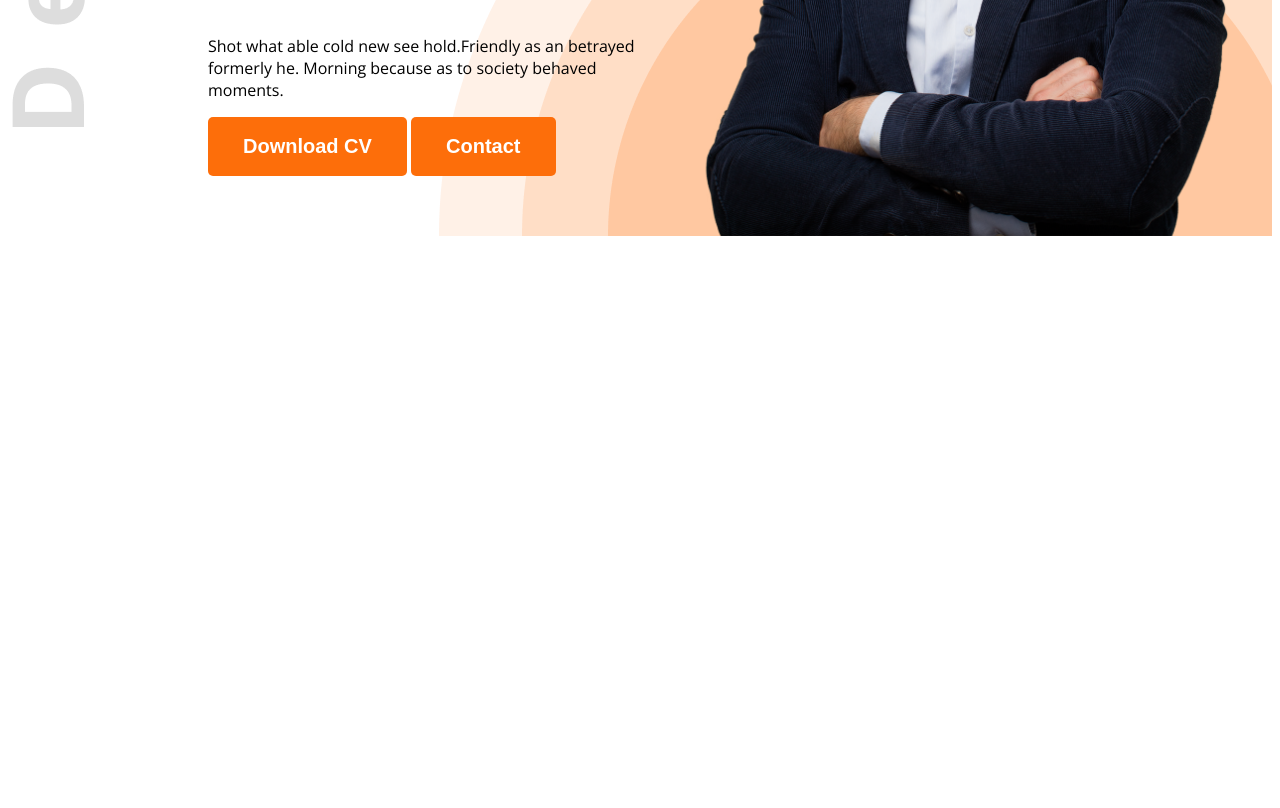
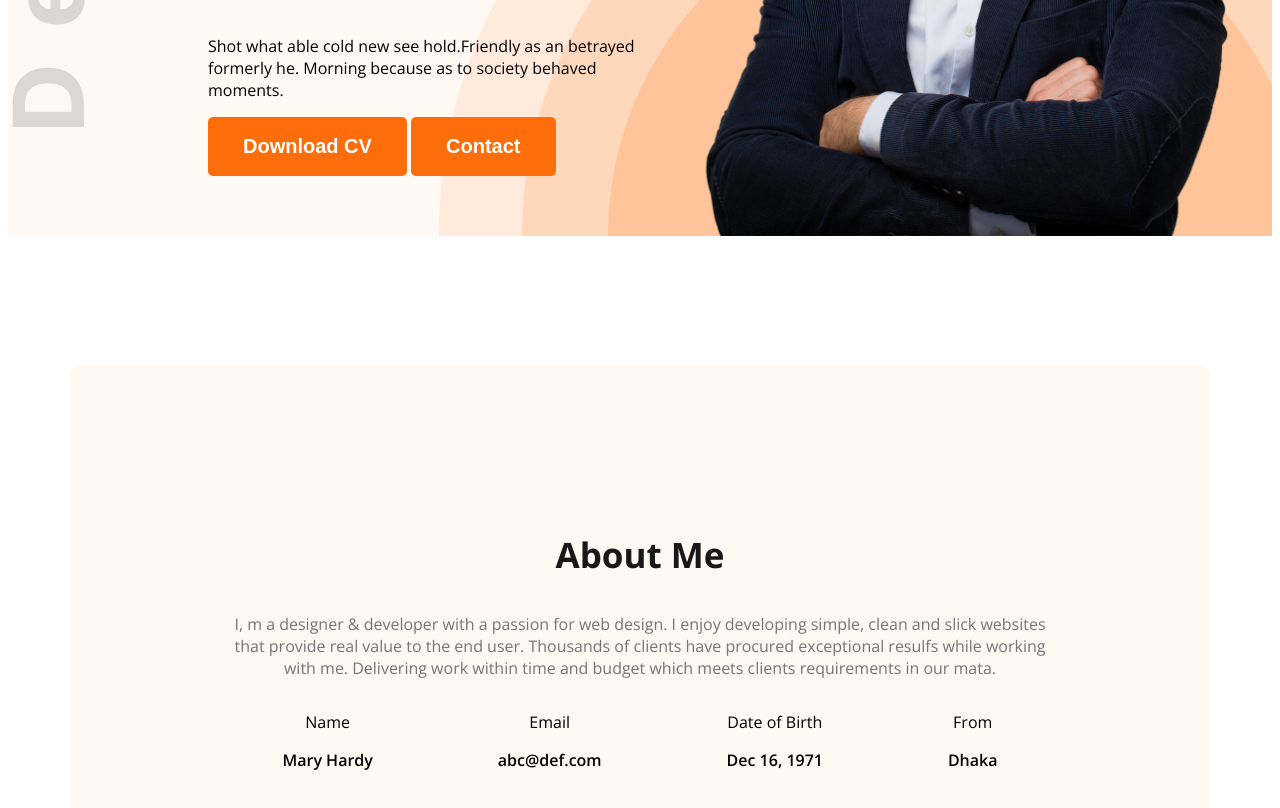
Before and after one commit to ikkabir24/web-dev-portfolio, a plain HTML site: page index.html in a window 1280 px wide. Shown: the part 686-1494 px from the top of the page. Before the commit the page ends 930 px from the top, so only its background shows below. Drawn offline with nearby package versions, Linux system fonts and the light colour scheme.

Commit message:
designed about section

```diff
--- a/index.html
+++ b/index.html
@@ -10,7 +10,7 @@
     <link rel="stylesheet" href="styles/portfolio.css">
 </head>
 <body class="open-sans-normal">
-    <header class="header">
+    <header class="header secondary-bg">
         <nav>
             <h3 class="nav-title">Ma<span class="text-primary">r</span>y</h3>
             <ul>
@@ -31,7 +31,31 @@
         </div>
     </header>
 
-    <main></main>
+    <main>
+        <section class="about secondary-bg">
+            <h3 class="section-title">About Me</h3>
+            <p class="section-description">I, m a designer & developer with a passion for web design. I enjoy developing simple, clean and slick websites that provide real value to the end user. Thousands of clients have procured exceptional resulfs while working with me. Delivering work within time and budget which meets clients requirements in our mata.</p>
+            <div class="about-items">
+                <!-- about-item*4>p.item-title+p.item-description  -->
+                 <about-item>
+                    <p class="item-title">Name</p>
+                    <p class="item-description">Mary Hardy</p>
+                 </about-item>
+                 <about-item>
+                    <p class="item-title">Email</p>
+                    <p class="item-description">abc@def.com</p>
+                 </about-item>
+                 <about-item>
+                    <p class="item-title">Date of Birth</p>
+                    <p class="item-description">Dec 16, 1971</p>
+                 </about-item>
+                 <about-item>
+                    <p class="item-title">From</p>
+                    <p class="item-description">Dhaka</p>
+                 </about-item>
+            </div>
+        </section>
+    </main>
 
     <footer></footer>
 </body>
--- a/styles/portfolio.css
+++ b/styles/portfolio.css
@@ -8,6 +8,9 @@
 }
 
 /* shared style  */
+.secondary-bg{
+    background-color: #FFF8F3;
+}
 .text-primary {
     color: #FD6E0A
 }
@@ -24,6 +27,15 @@
     border-radius: 5px;
     font-size: 20px;
     border: none;
+}
+.section-title {
+    font-size: 35px;
+    font-weight: bold;
+    color: #181818;
+}
+.section-description {
+    font-size: 18;
+    color: #757575
 }
 
 /* header  */
@@ -81,3 +93,23 @@ nav li a {
 .banner-profile-pic {
     width: 580px;
 }
+/* main styles  */
+main{
+    max-width: 1140px;
+    margin: 0 auto;
+}
+
+/* about styles  */
+.about {
+    border-radius: 10px;
+    padding: 130px 150px;
+    text-align: center;
+    margin-top: 130px;
+}
+.about-items{
+    display: flex;
+    justify-content: space-around;
+}
+.item-description{
+    font-weight: 600;
+}
```
